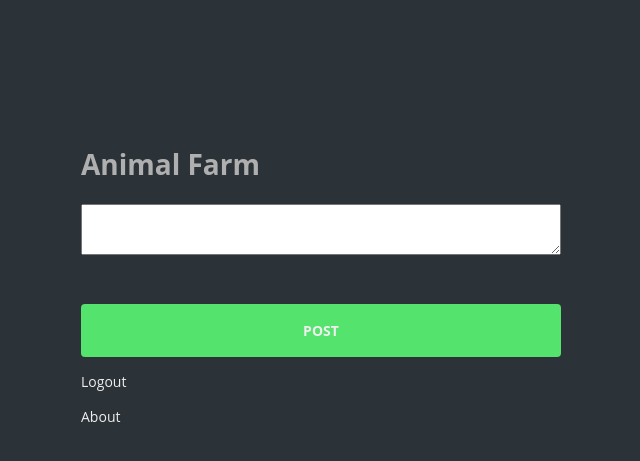
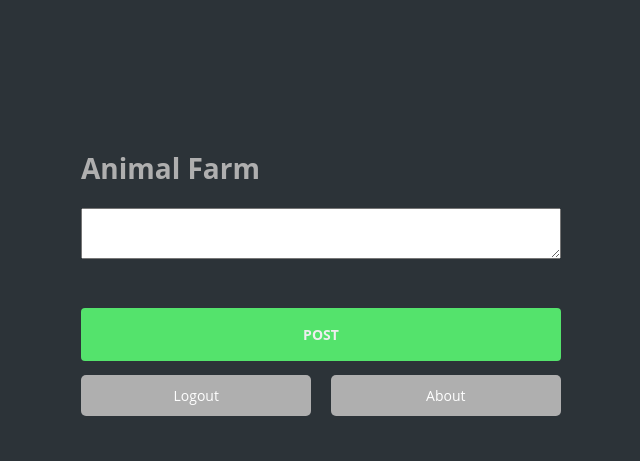
Before and after one commit to hcm444/animal-farm, a Flask app: page / in a window 1280 px wide. Shown: the top 461 px of the page, without its empty margins (319-959 px from the left). Run offline with Flask 3, Linux system fonts and the light colour scheme; the visitor is signed in with stand-in values (Sample User, id 1); data that the repository does not hold is empty.

Commit message:
Fixed buttons

```diff
--- a/static/styles.css
+++ b/static/styles.css
@@ -123,6 +123,30 @@ body {
   --anchorColor: #eee;
 }
 
+.nav-link-container {
+  display: flex;
+  justify-content: space-between;
+}
+
+.nav-link {
+  display: flex;
+  justify-content: center; /* Centers the text horizontally */
+  align-items: center; /* Centers the text vertically */
+  padding: 10px 20px;
+  background-color: #afafaf;
+  color: #ffffff;
+  text-decoration: none;
+  border-radius: 5px;
+  transition: background-color 0.3s ease;
+  font-size: inherit;
+  inline-size: 48%;
+}
+
+.nav-link:hover {
+  background-color: #c15757;
+  text-decoration: none; /* Removes underline on hover */
+}
+
 a {
   color: var(--anchorColor);
   outline: 0;
--- a/templates/index.html
+++ b/templates/index.html
@@ -75,8 +75,13 @@
             <div class="form__field">
                 <input type="submit" value="Post">
             </div>
-            <a href="{{ url_for('logout') }}" class="nav-link">Logout</a>
-            <a href="{{ url_for('about') }}" class="nav-link">About</a>
+            <div class="nav-link-container">
+  <a href="{{ url_for('logout') }}" class="nav-link">Logout</a>
+  <a href="{{ url_for('about') }}" class="nav-link">About</a>
+
+
+
+</div>
         </form>
         {% for thread in threads %}
         <div class="post">
```
